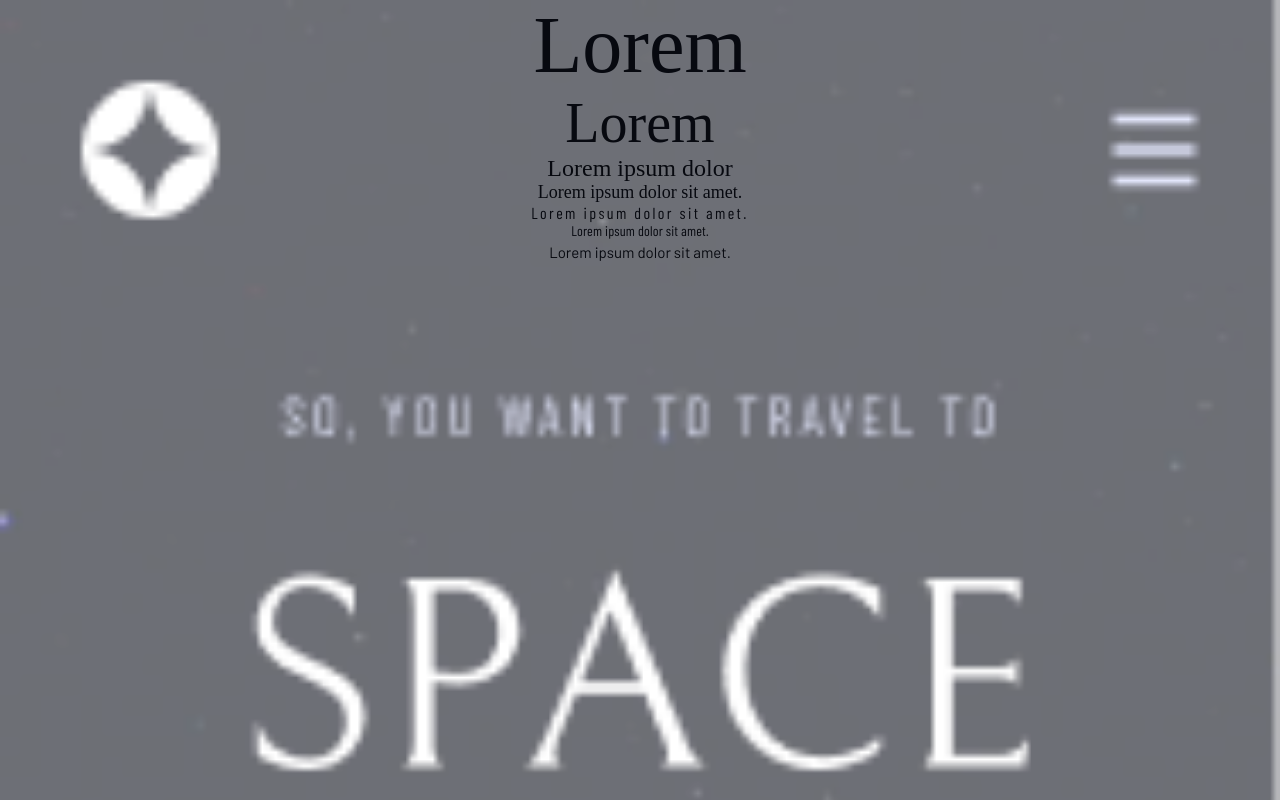
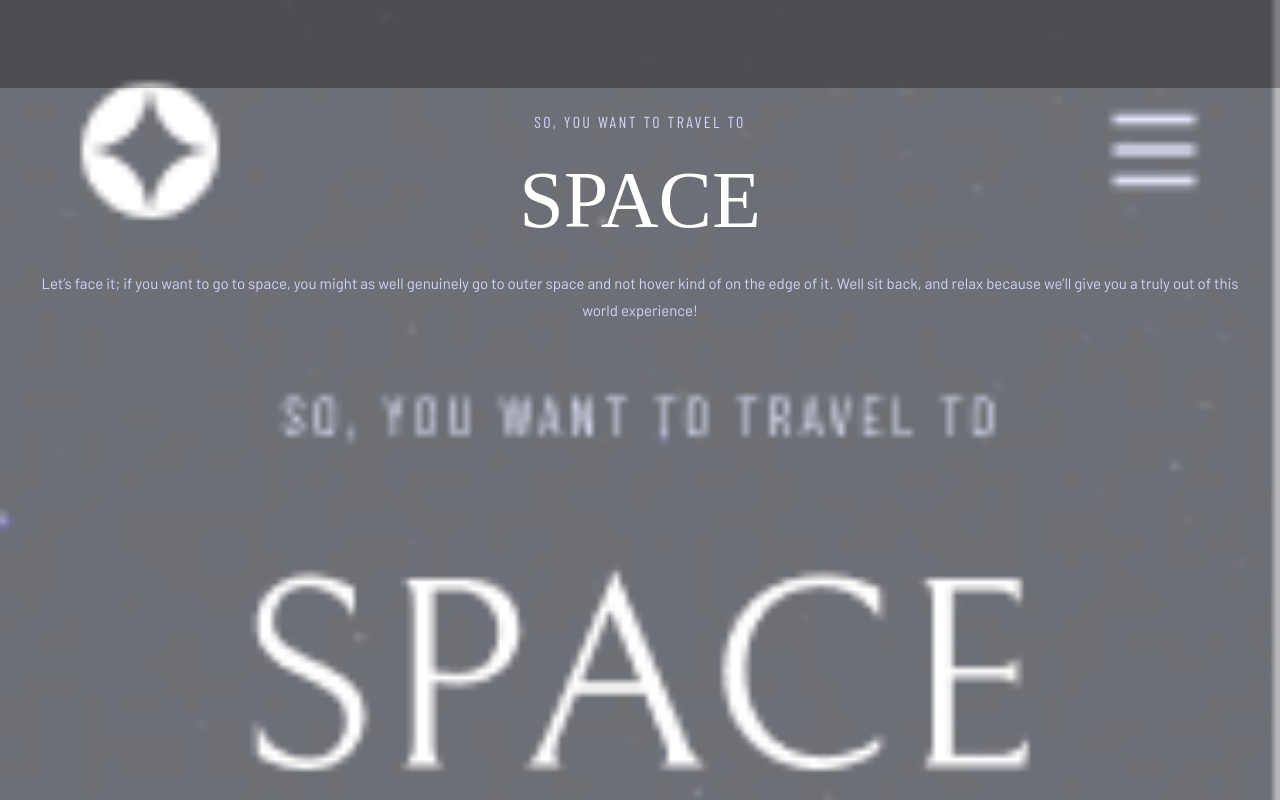
Before and after one commit to vyacheslav-piskun/kata-space-tourism, a Gatsby site: page / in a window 1280 px wide. Built offline with nearby package versions, Linux system fonts and the light colour scheme; Gatsby itself is replaced by a stand-in of ours; a web font is replaced by a local one.

Commit message:
add base styles to App

```diff
--- a/src/components/App/App.jsx
+++ b/src/components/App/App.jsx
@@ -1,20 +1,28 @@
 import React from 'react';
 
-import {FONT_TYPES, Typography} from "../Typography";
+import { FONT_TYPES, Typography } from "../Typography";
+import Header from "../Header";
 
 import * as styles from './App.module.scss';
 
 const App = () => {
-
 	return (
 		<div className={styles.wrapper}>
-			<Typography type={FONT_TYPES.text_preset_1} htmlTag="p" center>Lorem</Typography>
-			<Typography type={FONT_TYPES.text_preset_2} htmlTag="p" center>Lorem</Typography>
-			<Typography type={FONT_TYPES.text_preset_3} htmlTag="p" center>Lorem ipsum dolor</Typography>
-			<Typography type={FONT_TYPES.text_preset_4} htmlTag="p" center>Lorem ipsum dolor sit amet.</Typography>
-			<Typography type={FONT_TYPES.text_preset_6} htmlTag="p" center>Lorem ipsum dolor sit amet.</Typography>
-			<Typography type={FONT_TYPES.text_preset_8} htmlTag="p" center>Lorem ipsum dolor sit amet.</Typography>
-			<Typography type={FONT_TYPES.text_preset_9} htmlTag="p" center>Lorem ipsum dolor sit amet.</Typography>
+			<Header />
+			<div className={styles.container}>
+				<p className={styles.headline}>
+					<Typography type={FONT_TYPES.text_preset_6} center className={styles.headlineIntro}>
+						SO, YOU WANT TO TRAVEL TO
+					</Typography>
+					<Typography type={FONT_TYPES.text_preset_1} center className={styles.headlinePoint}>SPACE</Typography>
+				</p>
+				<Typography type={FONT_TYPES.text_preset_9} htmlTag="p" center className={styles.description}>
+					Let’s face it; if you want to go to space, you might as well genuinely go to
+					outer space and not hover kind of on the edge of it. Well sit back, and relax because
+					we’ll give you a truly out of this world experience!
+				</Typography>
+
+			</div>
 		</div>
 	);
 };
--- a/src/components/App/App.module.scss
+++ b/src/components/App/App.module.scss
@@ -1,3 +1,31 @@
 .wrapper {
   height: 100%;
+  position: relative;
 }
+
+.container {
+  height: 100%;
+  padding: 2.4rem;
+}
+
+.headline {
+  margin-bottom: 2.4rem;
+  display: flex;
+  flex-direction: column;
+  align-items: center;
+
+  &Intro {
+    margin-bottom: 2.4rem;
+    display: block;
+    color: var(--c-main-light);
+  }
+
+  &Point {
+    display: block;
+    color: var(--c-snow);
+  }
+}
+
+.description {
+  color: var(--c-main-light);
+}
```
